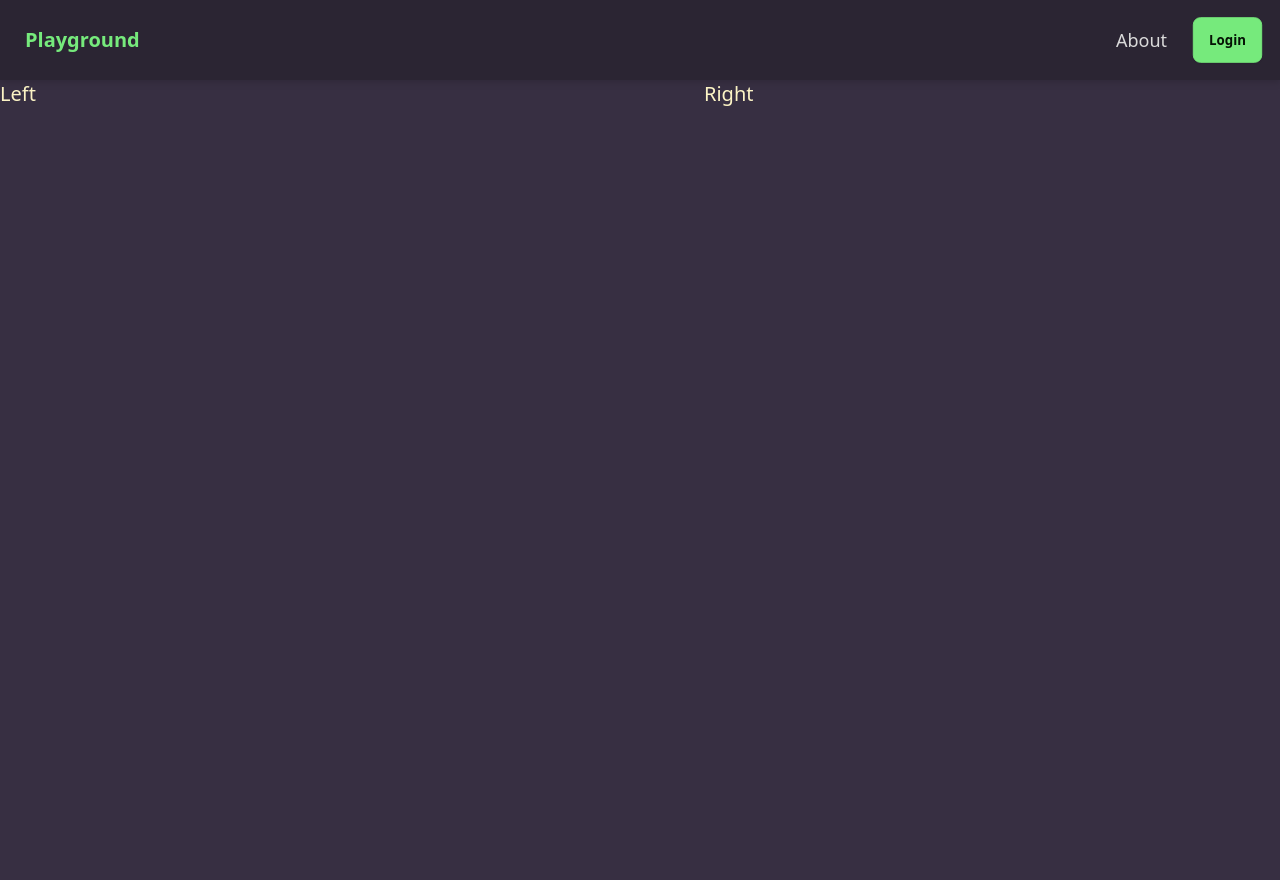
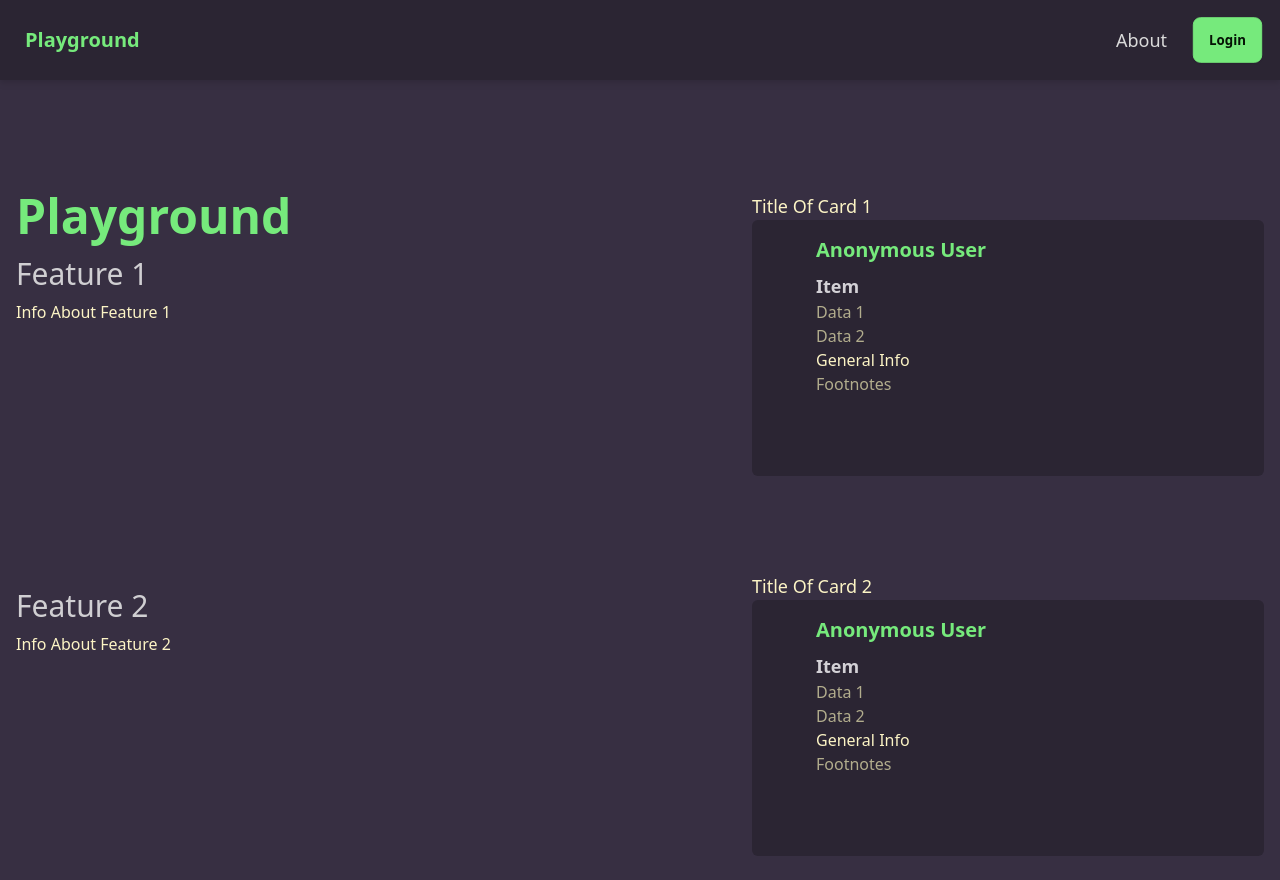
Before and after one commit to Aervyon/go-playground, a Vue app in the folder frontend/: page / in a window 1280 px wide. Built offline with nearby package versions, Linux system fonts and the light colour scheme.

Commit message:
continue working on generic landing page

```diff
--- a/frontend/src/App.vue
+++ b/frontend/src/App.vue
@@ -3,6 +3,8 @@ import Navbar from "./components/Navbar.vue"
 </script>
 
 <template>
-  <Navbar></Navbar>
-  <RouterView class="min-h-lvh"></RouterView>
+  <div class="min-h-lvh">
+    <Navbar></Navbar>
+    <RouterView></RouterView>
+  </div>
 </template>
--- /dev/null
+++ b/frontend/src/components/Card.vue
@@ -0,0 +1,12 @@
+<template>
+    <div class="p-4 rounded-md bg-bg-darker w-[512px] h-[256px] text-text-2">
+        <div class="mx-12">
+            <h1 class="text-accent text-xl font-bold w-fit">Anonymous User</h1>
+            <h2 class="text-primary-content text-lg font-bold mt-2 w-fit">Item</h2>
+            <p class="w-fit">Data 1</p>
+            <p class="w-fit">Data 2</p>
+            <p class="w-fit text-text">General Info</p>
+            <p class="w-fit">Footnotes</p>
+        </div>
+    </div>
+</template>
--- a/frontend/src/pages/index.vue
+++ b/frontend/src/pages/index.vue
@@ -1,16 +1,33 @@
 <template>
     <div class="bg-bg text-text">
-        <div class="text-xl container mx-auto grid grid-cols-2 gap-32">
-            <div>
-                Left
-            </div>
-            <div>
-                Right
+        <div class="hero mt-24">
+            <div class="hero-content lg:flex-col flex-row grow w-full">
+                <div class="h-full flex flex-col lg:flex-row justify-between w-full">
+                    <div>
+                        <h1 class="text-accent font-bold text-5xl">Playground</h1>
+                        <h2 class="mt-4 text-secondary-content text-3xl">Feature 1</h2>
+                        <p class="mt-2">Info About Feature 1</p>
+                    </div>
+                    <div>
+                        <p class="text-lg">Title Of Card 1</p>
+                        <Card />
+                    </div>
+                </div>
+                <div class="flex flex-col lg:flex-row justify-between w-full lg:mt-20">
+                    <div>
+                        <h2 class="mt-4 text-secondary-content text-3xl">Feature 2</h2>
+                        <p class="mt-2">Info About Feature 2</p>
+                    </div>
+                    <div>
+                        <p class="text-lg">Title Of Card 2</p>
+                        <Card />
+                    </div>
+                </div>
             </div>
         </div>
     </div>
 </template>
 
 <script setup>
-
+import Card from '../components/Card.vue'
 </script>
--- a/frontend/tailwind.config.js
+++ b/frontend/tailwind.config.js
@@ -25,6 +25,7 @@ export default {
         bg: '#372F42',
         'bg-darker': '#2B2533',
         text: '#FCF4C5',
+        'text-2': '#B2AD8D',
         accent: '#76EA7C',
         'accent-darker': '#448D48',
         'accent-2': '#ED373A',
```
